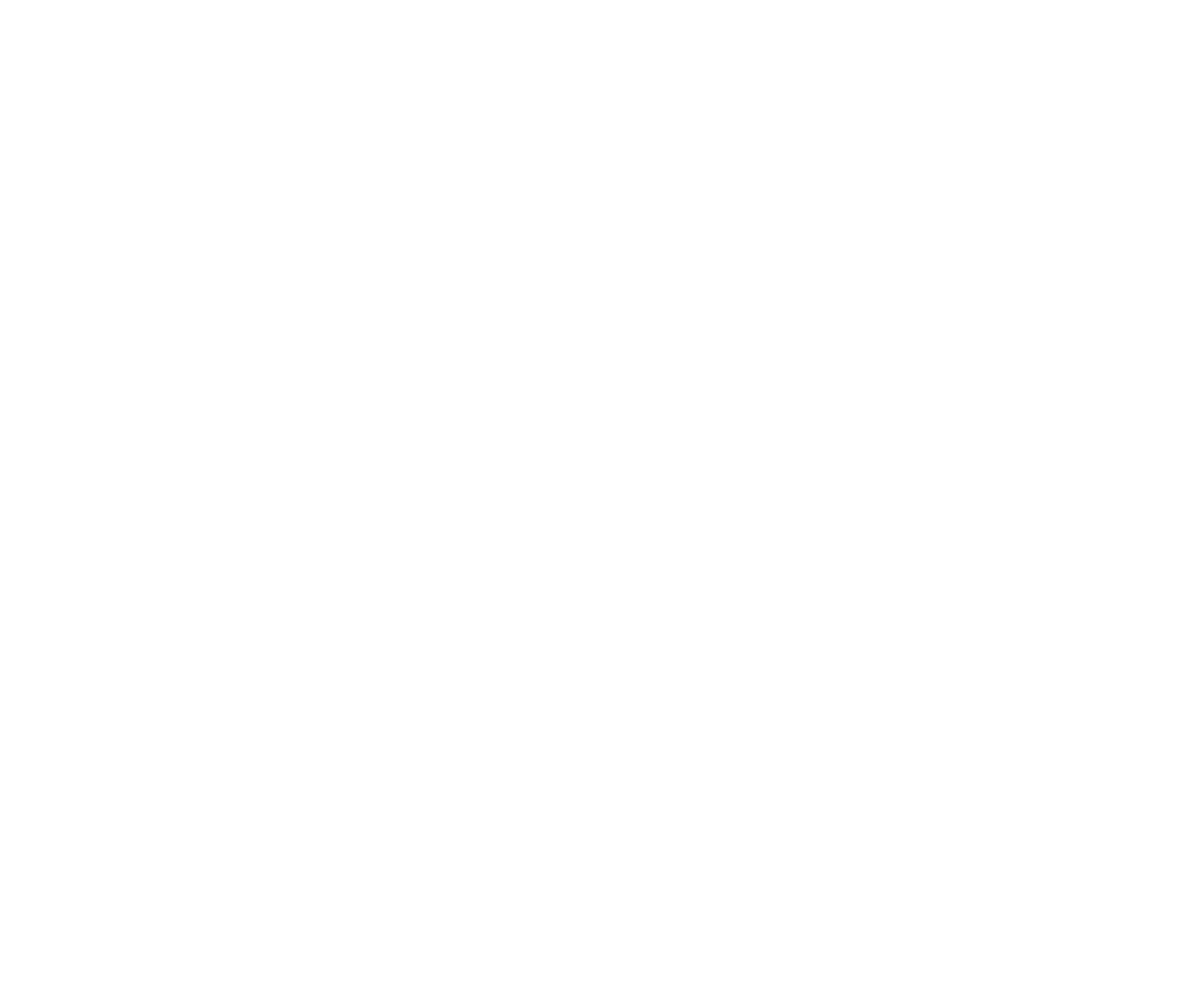
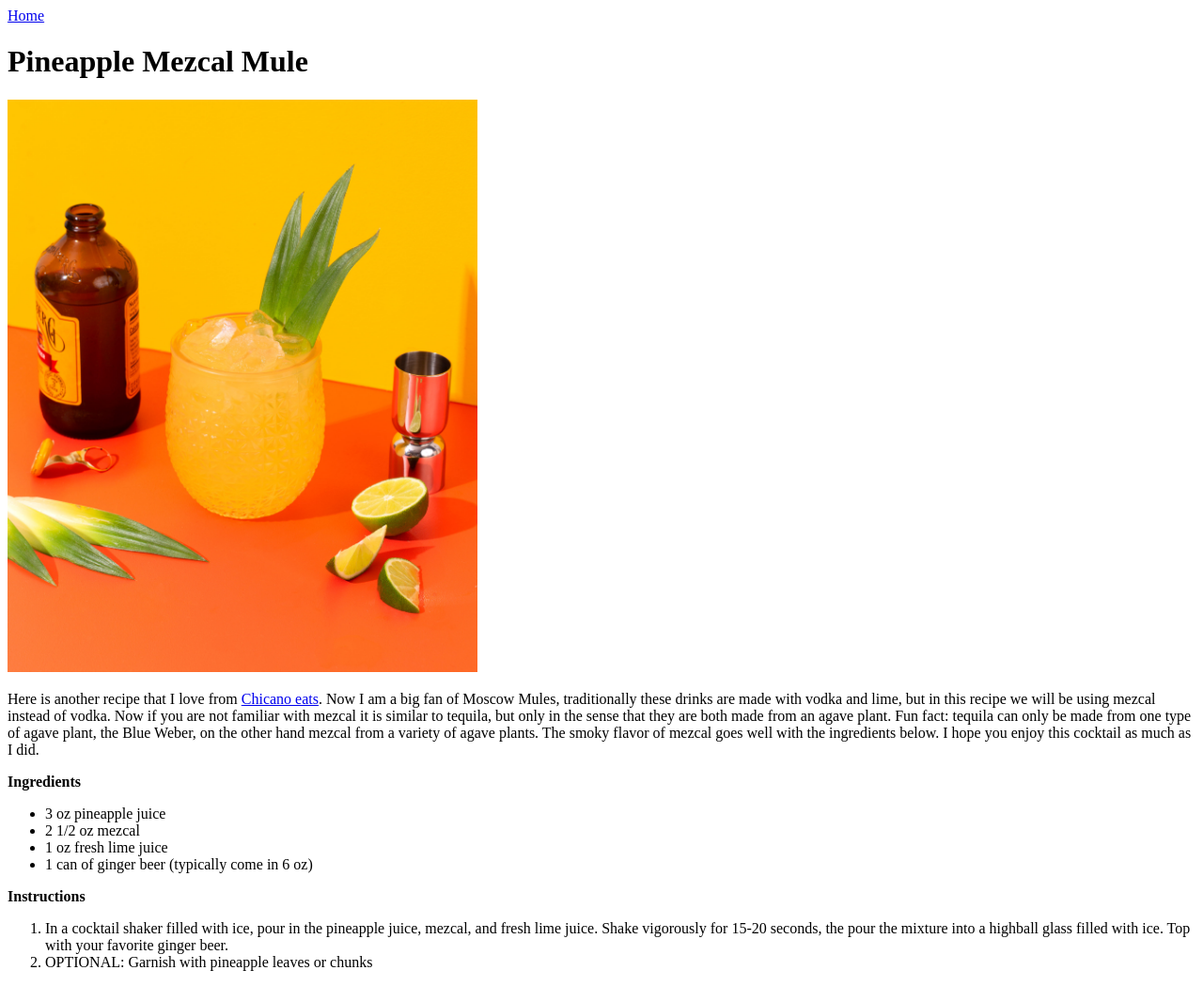
Before and after one commit to Marlieag/odin-recipes, a plain HTML site: page recipes/mezcal_mule.html in a window 1280 px wide. Shown: the whole page at 94% size. Before the commit the page ends 800 px from the top, so only its background shows below. Drawn offline with Linux system fonts and the light colour scheme.

Commit message:
Add mezcal_mule.html link and content

```diff
--- a/recipes/mezcal_mule.html
+++ b/recipes/mezcal_mule.html
@@ -0,0 +1,44 @@
+<!DOCTYPE html>
+<html lang="en">
+<head>
+    <meta charset="UTF-8">
+    <meta http-equiv="X-UA-Compatible" content="IE=edge">
+    <meta name="viewport" content="width=device-width, initial-scale=1.0">
+    <title>Pineapple Mezcal Mule</title>
+</head>
+<body>
+    <a href="../index.html">Home</a>
+    <h1>Pineapple Mezcal Mule</h1>
+    <img src="pineapple_mule.jpg" width="500" alt="pineapple mezcal mule image"/>
+    <p>
+        Here is another recipe that I love from <a href="chicanoeats.com">
+        Chicano eats</a>. Now I am a big fan of Moscow Mules, traditionally these
+        drinks are made with vodka and lime, but in this recipe we will be using mezcal
+        instead of vodka. Now if you are not familiar with mezcal it is similar to tequila,
+        but only in the sense that they are both made from an agave plant. Fun fact: tequila
+        can only be made from one type of agave plant, the Blue Weber, on the other hand mezcal
+        from a variety of agave plants. The smoky flavor of mezcal goes well with the ingredients
+        below. I hope you enjoy this cocktail as much as I did.
+    </p>
+    <p>
+        <strong>Ingredients</strong>
+    </p>
+    <ul>
+       <li>3 oz pineapple juice</li>
+       <li>2 1/2 oz mezcal</li>
+       <li>1 oz fresh lime juice</li>
+       <li>1 can of ginger beer (typically come in 6 oz)</li>
+    </ul>
+    <p>
+        <strong>Instructions</strong>
+    </p>
+    <ol>
+        <li>
+            In a cocktail shaker filled with ice, pour in the pineapple juice, mezcal, and fresh
+            lime juice. Shake vigorously for 15-20 seconds, the pour the mixture into a highball
+            glass filled with ice. Top with your favorite ginger beer.
+        </li>
+        <li> OPTIONAL: Garnish with pineapple leaves or chunks</li>
+    </ol>
+</body>
+</html>
```
Also changed, not shown: index.html (+7 -1 lines).
